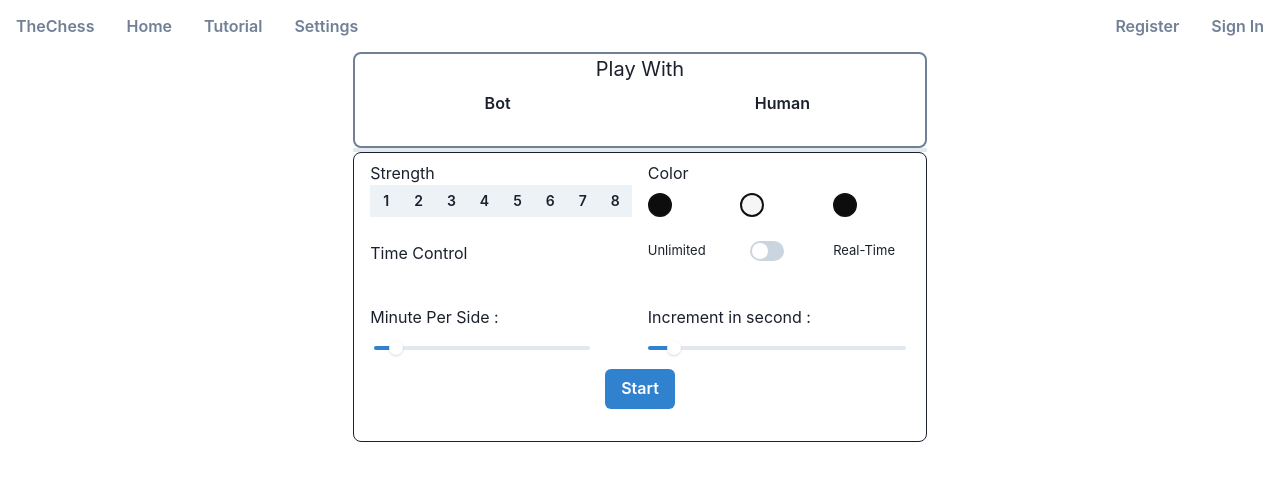
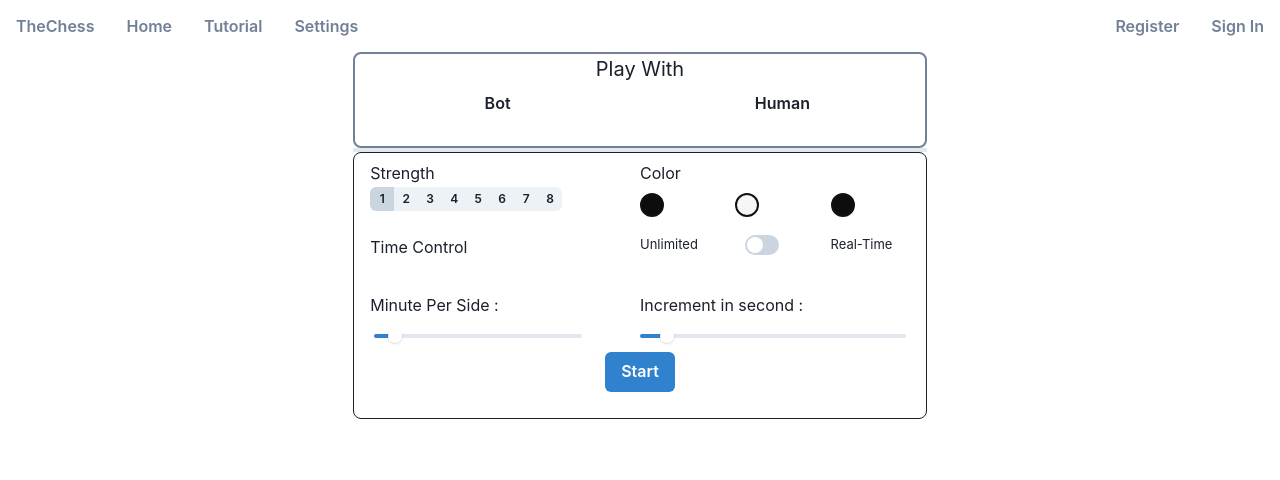
Before and after one commit to MarcelJulian/the-chess, a React (Create React App) app in the folder src/main/frontend/: page / in a window 1280 px wide. Shown: the top 480 px of the page. Built offline with nearby package versions, Linux system fonts and the light colour scheme.

Commit message:
refactor: :recycle: refactor botStrengthButtonGroup and add state to it

```diff
--- a/src/main/frontend/src/pages/HomePage/index.tsx
+++ b/src/main/frontend/src/pages/HomePage/index.tsx
@@ -1,4 +1,4 @@
-import React from "react";
+import React, { useState } from "react";
 
 import {
   Box,
@@ -22,6 +22,36 @@ import {
 import NavBar from "components/NavBar";
 
 function HomePage() {
+  // replace with store
+  const [isLogin, setIsLogin] = useState(false);
+  const [botStrength, setBotStrength] = useState(1);
+  const [botColor, setBotColor] = useState("random");
+  const [botTimeControlMode, setBotTimeControlMode] = useState("unlimited");
+  const [botTimeControlMinute, setBotTimeControlMinute] = useState(10);
+  const [botTimeControlIncrement, setBotTimeControlIncrement] = useState(0);
+
+  const generateBotStrengthGroupButton = () => {
+    const buttons: JSX.Element[] = [];
+
+    for (let i = 1; i < 9; i++) {
+      buttons.push(
+        <Button
+          borderLeftRadius={i === 1 ? "md" : "none"}
+          borderRightRadius={i === 8 ? "md" : "none"}
+          isActive={botStrength === i}
+          onClick={() => setBotStrength(i)}
+        >
+          {i}
+        </Button>
+      );
+    }
+    return (
+      <ButtonGroup spacing="0" size="xs">
+        {buttons}
+      </ButtonGroup>
+    );
+  };
+
   return (
     <Box>
       <NavBar />
@@ -71,16 +101,7 @@ function HomePage() {
           {/* Box Strength Level AI */}
           <GridItem px="1rem" py="0.5rem">
             <Box>Strength</Box>
-            <ButtonGroup spacing="0" size="sm">
-              <Button borderRadius="none">1</Button>
-              <Button borderRadius="none">2</Button>
-              <Button borderRadius="none">3</Button>
-              <Button borderRadius="none">4</Button>
-              <Button borderRadius="none">5</Button>
-              <Button borderRadius="none">6</Button>
-              <Button borderRadius="none">7</Button>
-              <Button borderRadius="none">8</Button>
-            </ButtonGroup>
+            {generateBotStrengthGroupButton()}
           </GridItem>
           {/* Box color */}
           <GridItem w="100%" h="10" py="0.5rem">
```
Also changed, not shown: src/main/frontend/.eslintrc.js.
